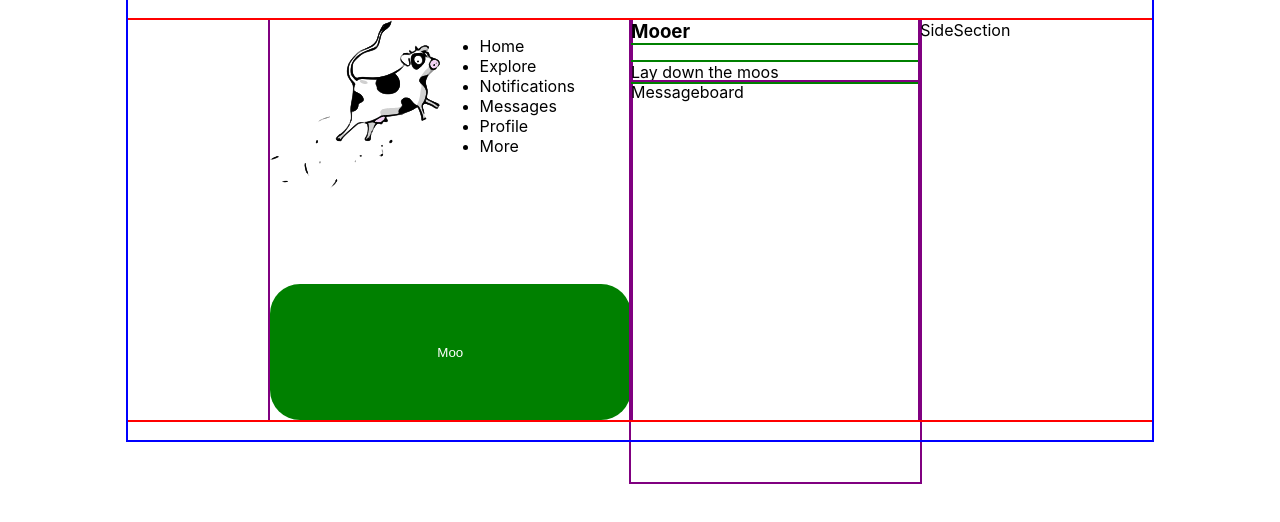
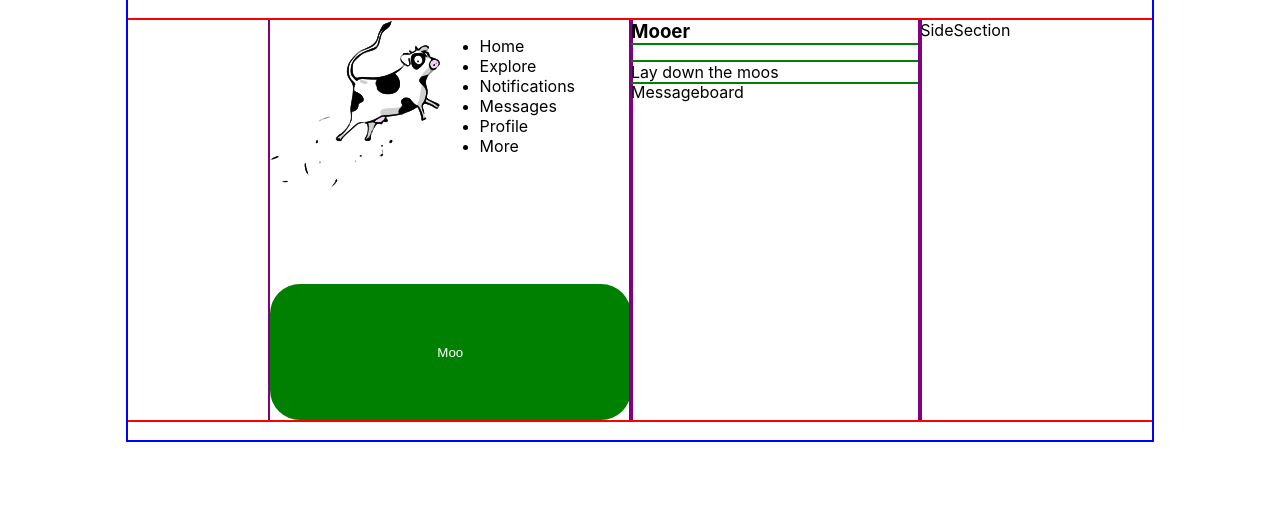
Before and after one commit to 1Tolv2/Twitter-Clone-Nextjs, a Next.js app in the folder client/: page / in a window 1280 px wide. Shown: the top 522 px of the page. Built offline with nearby package versions, Linux system fonts and the light colour scheme.

Commit message:
Refactored Messageboard.jsx

```diff
--- a/client/components/Messageboard.jsx
+++ b/client/components/Messageboard.jsx
@@ -1,15 +1,7 @@
 import React from 'react'
-import styled from 'styled-components'
-
-const StyledContainer = styled.div`
-max-width: 600px;
-height: 50vh;
-outline: 2px solid purple;
-
-`
 
 export default function Messageboard() {
   return (
-    <StyledContainer>Messageboard</StyledContainer>
+    <div>Messageboard</div>
   )
 }
```
